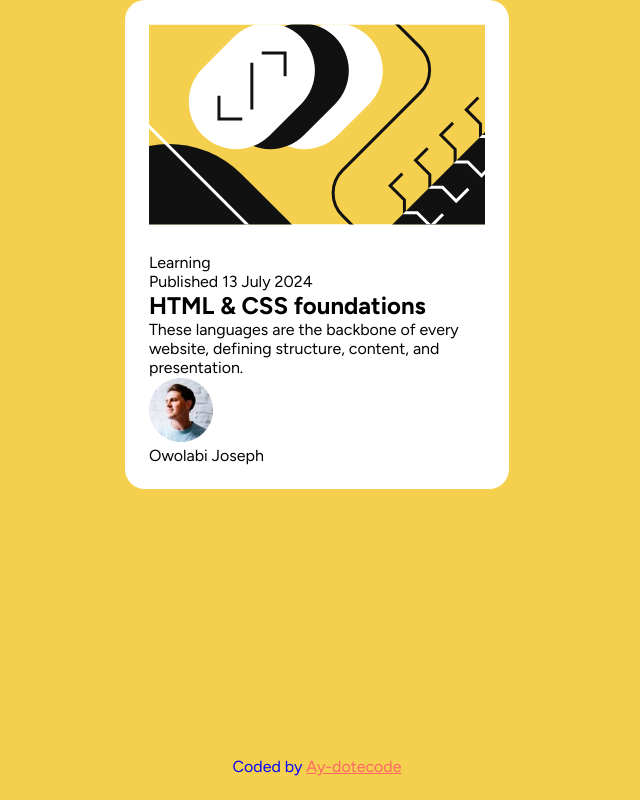
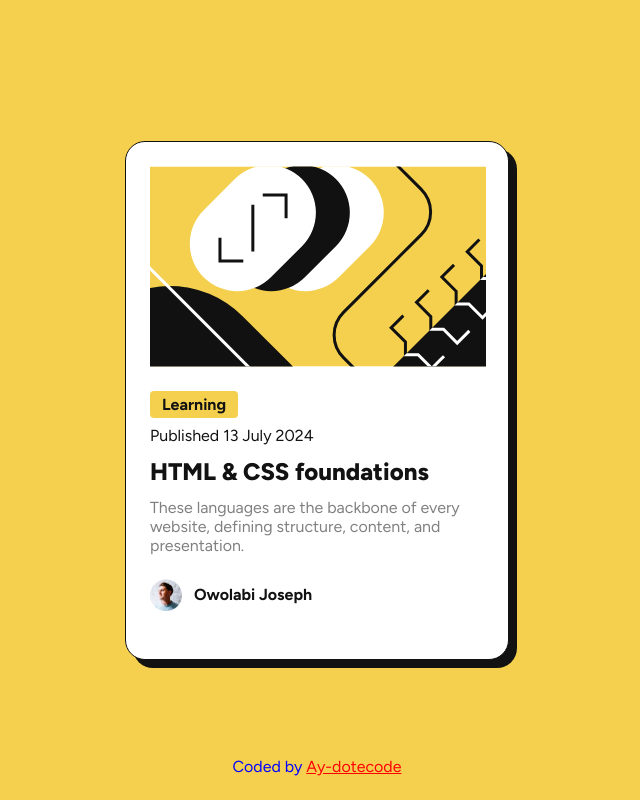
Before and after one commit to Ay-dotcode/Blog-review-card, a plain HTML site: page index.html in a window 1280 px wide. Shown: the whole page, without its empty margins (323-963 px from the left). Drawn offline with Linux system fonts and the light colour scheme.

Commit message:
finished css

```diff
--- a/index.html
+++ b/index.html
@@ -24,7 +24,8 @@
     </div>
   </main>
   <footer>
-    Coded by <a href="">Ay-dotecode</a>
+    Coded by
+    <a href="https://github.com/Ay-dotcode/QR-code-com">Ay-dotecode</a>
   </footer>
 </body>
 
--- a/style.css
+++ b/style.css
@@ -9,9 +9,12 @@
 body {
     background-color: hsl(47, 88%, 63%);
     font-family: Figtree;
+    height: 100vh;
     display: flex;
+    flex-direction: column;
     justify-content: center;
     align-items: center;
+    color: hsl(0, 0%, 7%);
 }
 
 main {
@@ -19,10 +22,61 @@ main {
     width: 384px;
     border-radius: 20px;
     padding: 24px;
+    border: 1px solid hsl(0, 0%, 7%);
+    box-shadow: 8px 8px hsl(0, 0%, 7%);
+}
+
+main:hover {
+    box-shadow: 16px 16px hsl(0, 0%, 7%);
 }
 
 #illustration {
     margin-bottom: 24px;
+}
+
+#category {
+    background-color: hsl(47, 88%, 63%);
+    padding: 4px 12px;
+    font-weight: bold;
+    border-radius: 4px;
+}
+
+#publishdDate {
+    margin: 12px 0;
+}
+
+#title {
+    font-weight: 800;
+    font-size: 24px;
+    margin: 12px 0;
+}
+
+#title:hover {
+    cursor: pointer;
+    color: hsl(47, 88%, 63%);
+}
+
+#title:active {
+    color: hsl(47, 88%, 43%);
+}
+
+#description {
+    color: hsl(0, 0%, 50%);
+    margin-bottom: 24px;
+    font-size: 16px;
+}
+
+#author {
+    margin: 24px 0;
+    display: flex;
+    align-items: center;
+    font-weight: bold;
+}
+
+#author img {
+    width: 32px;
+    height: 32px;
+    margin-right: 12px;
 }
 
 footer {
@@ -34,13 +88,17 @@ footer {
 }
 
 footer a {
-    color: hsl(0, 10%0, 50%);
+    color: hsl(0, 100%, 50%);
 }
 
 footer a:hover {
     color: hsl(0, 100%, 30%);
 }
 
+footer a:active {
+    color: blue
+}
+
 footer a:visited {
     color: hsl(0, 100%, 70%);
 }
```
